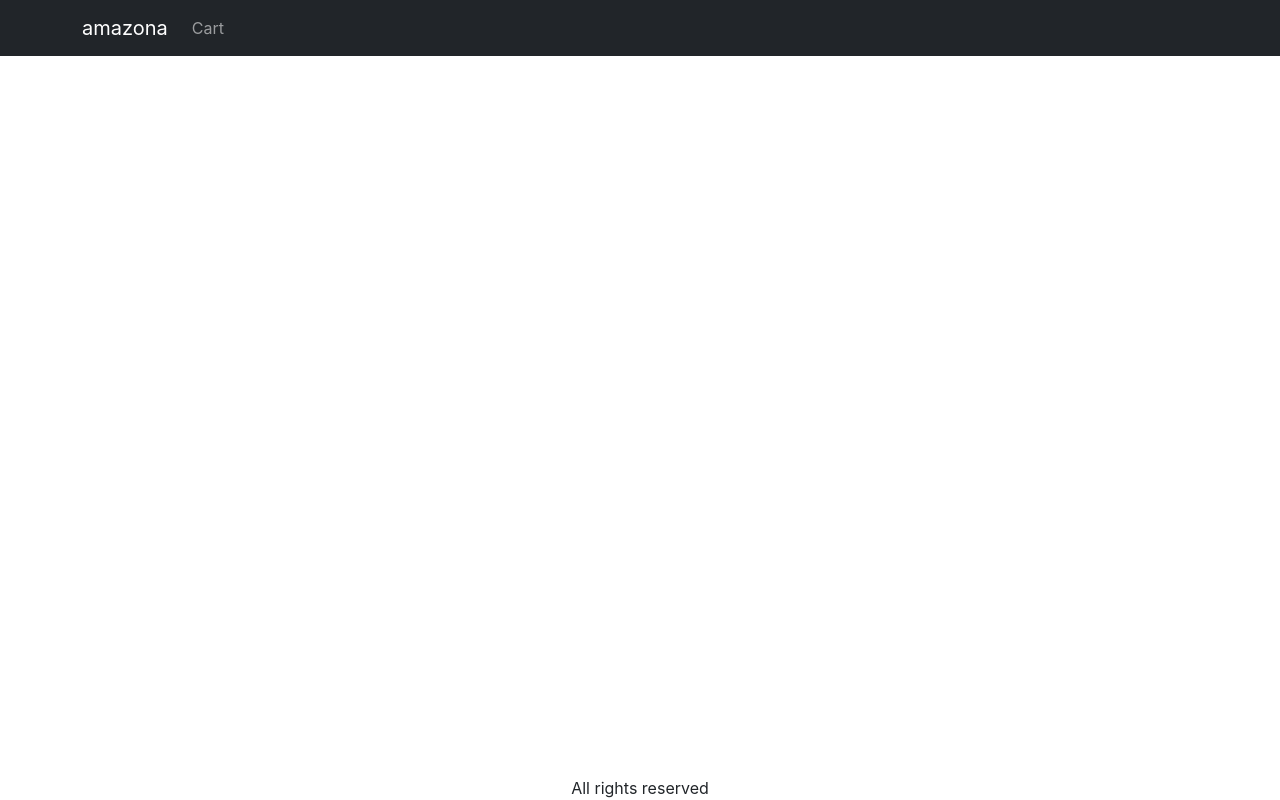
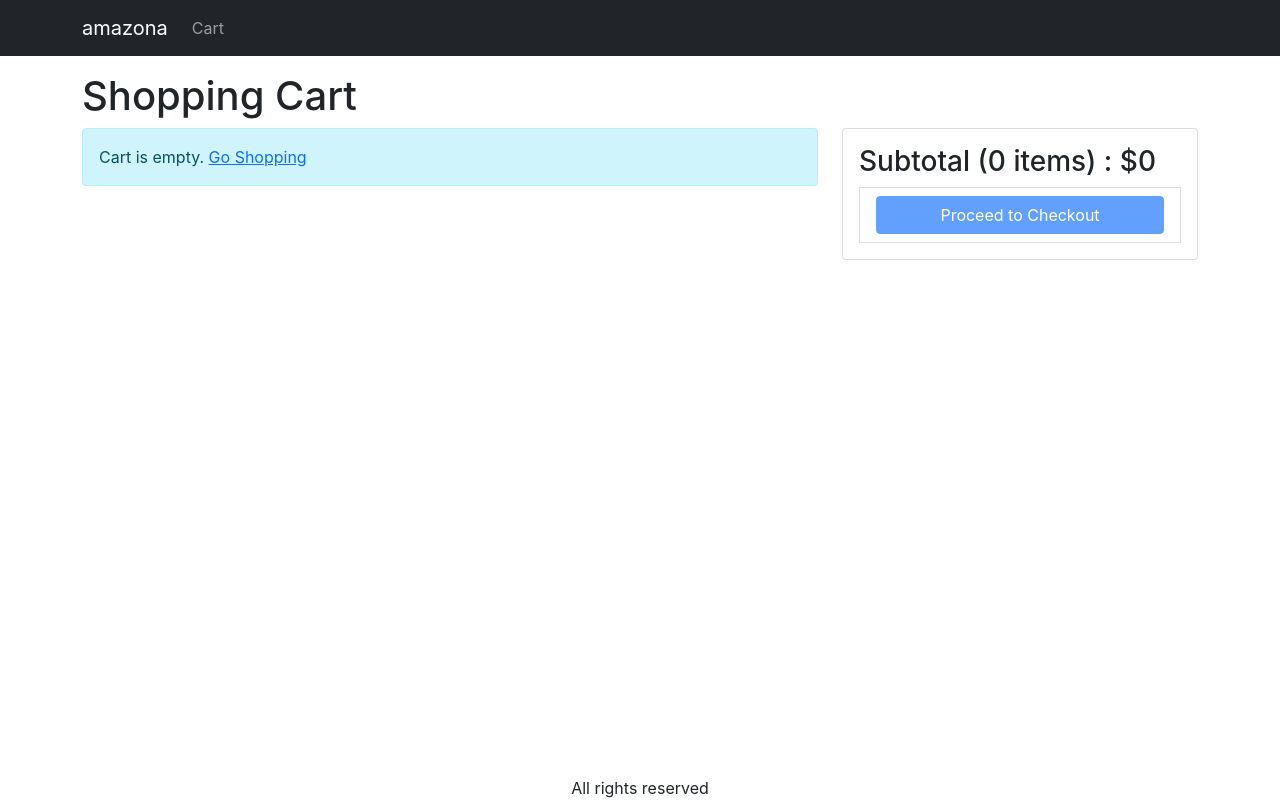
Before and after one commit to bikovtimur13/e-commerce-test, a React (Create React App) app: page /cart in a window 1280 px wide. Built offline with nearby package versions, Linux system fonts and the light colour scheme.

Commit message:
ADD:CartScreen

```diff
--- a/src/App.js
+++ b/src/App.js
@@ -3,6 +3,7 @@
 import './App.css';
 import HomeScreen from './components/HomeScreen';
 import ProductScreen from './components/ProductScreen';
+import CartScreen from './components/CartScreen';
 import { Navbar, Container, Nav, Badge } from 'react-bootstrap';
 import { LinkContainer } from 'react-router-bootstrap';
 import { Store } from './Store';
@@ -37,6 +38,7 @@
           <Container className="mt-3">
             <Routes>
               <Route path="/product/:slug" element={<ProductScreen />} />
+              <Route path="cart" element={<CartScreen />} />
               <Route path="/" element={<HomeScreen />} />
             </Routes>
           </Container>
--- /dev/null
+++ b/src/components/CartScreen.js
@@ -0,0 +1,86 @@
+import { useContext } from 'react';
+import { Helmet } from 'react-helmet-async';
+import { Store } from '../Store';
+import { Row, Col, ListGroup, Button, Card } from 'react-bootstrap';
+import { Link } from 'react-router-dom';
+import MessageBox from './MessageBox';
+
+function CartScreen() {
+    const { state, dispatch: ctxDispatch } = useContext(Store);
+    const { cart: { cartItems } } = state;
+
+    return (
+        <div>
+            <Helmet>
+                <title>Shopping Cart</title>
+            </Helmet>
+            <h1>Shopping Cart</h1>
+            <Row>
+                <Col md={8}>
+                    {cartItems.length === 0 ? (
+                        <MessageBox>
+                            Cart is empty. <Link to='/'>Go Shopping</Link>
+                        </MessageBox>
+                    ) :
+                        (
+                            <ListGroup>
+                                {cartItems.map((item) => (
+                                    <ListGroup.Item key={item.id}>
+                                        <Row className="align-items-center">
+                                            <Col md={4}>
+                                                <img
+                                                    src={item.image}
+                                                    alt={item.name}
+                                                    className="img-fluid rounded img-thumbnail"
+                                                ></img>{' '}
+                                                <Link to={`/product/${item.slug}`}>{item.name}</Link>
+                                            </Col>
+                                            <Col md={3}>
+                                                <Button variant="light" disabled={item.quantity === 1}>
+                                                    <i className="fas fa-minus-circle"></i>
+                                                </Button>{' '}
+                                                <span>{item.quantity}</span>{' '}
+                                                <Button variant="light" disabled={item.quantity === item.countInStock}>
+                                                    <i className="fas fa-plus-circle"></i>
+                                                </Button>
+                                            </Col>
+                                            <Col md={3}>${item.price}</Col>
+                                            <Col md={2}>
+                                                <Button variant="light">
+                                                    <i className="fas fa-trash"></i>
+                                                </Button>
+                                            </Col>
+                                        </Row>
+                                    </ListGroup.Item>
+                                ))}
+                            </ListGroup>
+                        )}
+                </Col>
+                <Col md={4}>
+                    <Card>
+                        <Card.Body>
+                            <ListGroup variant="flush">
+                                <h3>
+                                    Subtotal ({cartItems.reduce((a, c) => a + c.quantity, 0)}{' '}
+                                    items) : ${cartItems.reduce((a, c) => a + c.price * c.quantity, 0)}
+                                </h3>
+                            </ListGroup>
+                            <ListGroup.Item>
+                                <div className="d-grid">
+                                    <Button
+                                        type="button"
+                                        variant="primary"
+                                        disabled={cartItems.length === 0}>
+                                        Proceed to Checkout
+                                    </Button>
+                                </div>
+                            </ListGroup.Item>
+                        </Card.Body>
+                    </Card>
+                </Col>
+            </Row>
+        </div>
+    );
+};
+
+export default CartScreen;
--- a/src/components/ProductScreen.js
+++ b/src/components/ProductScreen.js
@@ -1,5 +1,5 @@
 import React, { useEffect, useReducer, useContext } from 'react';
-import { useParams } from 'react-router-dom';
+import { useParams, useNavigate } from 'react-router-dom';
 import axios from 'axios';
 import { Card, ListGroup, Badge, Row, Col, Button } from 'react-bootstrap';
 import { Helmet } from 'react-helmet-async';
@@ -19,6 +19,7 @@
 };
 
 function ProductScreen() {
+    const navigate = useNavigate();
     const params = useParams();
     const { slug } = params;
 
@@ -55,6 +56,7 @@
             type: 'CART_ADD_ITEM',
             payload: { ...product, quantity },
         });
+        navigate('/cart');
     };
 
     return (
--- a/src/index.css
+++ b/src/index.css
@@ -47,3 +47,7 @@
 .img-large {
   max-width: 100%;
 }
+
+.img-thumbnail {
+  height: 80px;
+}
```
